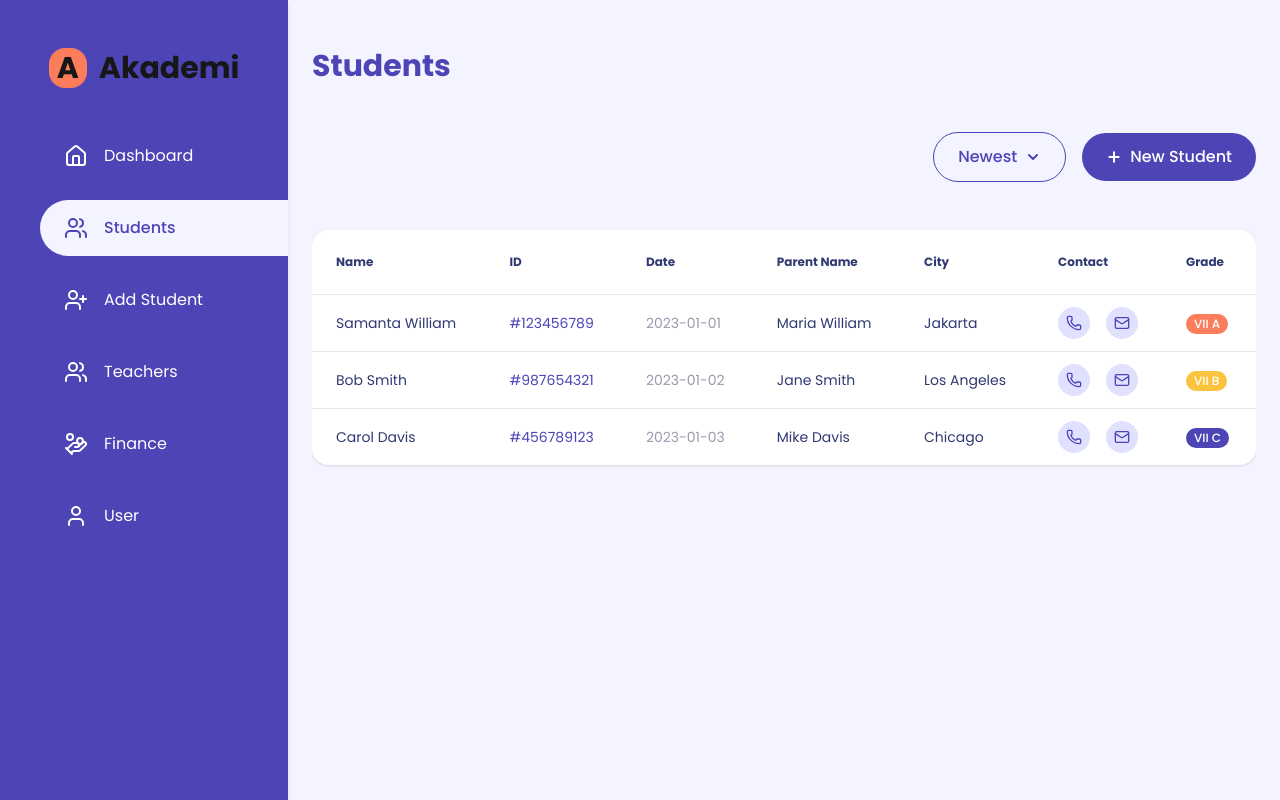
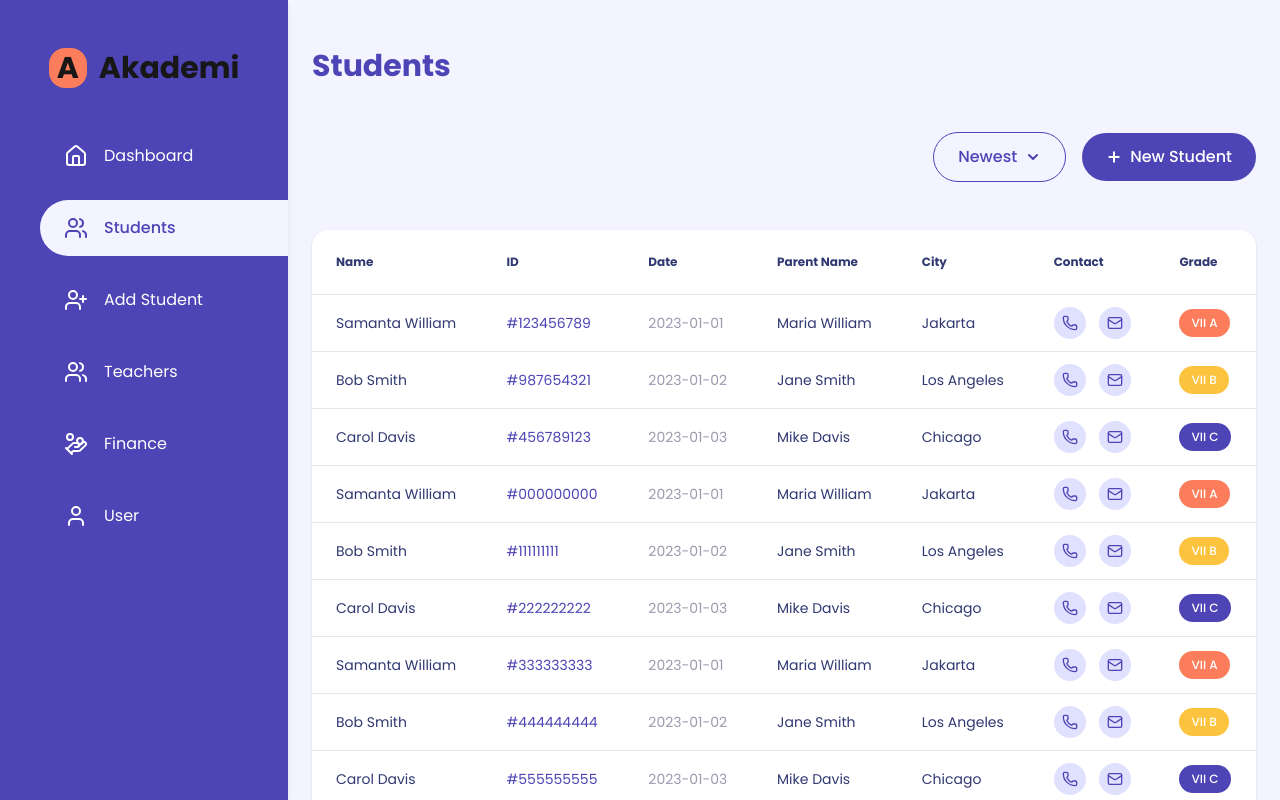
Before and after one commit to 3-du4rd4/desafio-frontend, a Next.js app: page /students in a window 1280 px wide. Built offline with nearby package versions, Linux system fonts and the light colour scheme.

Commit message:
feat: adicionar componente Pagination e integrar em StudentsTable

```diff
--- a/src/app/students/page.tsx
+++ b/src/app/students/page.tsx
@@ -6,6 +6,7 @@ import Button from '@/components/layout/Button';
 
 import { ChevronDown, ChevronUp, Plus } from 'lucide-react';
 import StudentsTable from '@/components/students/StudentsTable';
+import Pagination from '@/components/layout/Pagination';
 
 export default function StudentsPage() {
     const [isNewest, setIsNewest] = useState(true);
@@ -32,7 +33,7 @@ export default function StudentsPage() {
                 />
             </div>
 
-            <section className='overflow-x-auto py-6'>
+            <section className='py-6'>
                 <StudentsTable />
             </section>
         </div>
--- a/src/components/layout/Badge.tsx
+++ b/src/components/layout/Badge.tsx
@@ -12,8 +12,8 @@ interface BadgeProps {
 }
 
 const Badge = ({ text, icon, color = '#4D44B5', textColor = 'white', isCircle, onClick }: BadgeProps) => {
-    const baseClasses = `inline-flex items-center justify-center font-medium text-xs`;
-    const shapeClasses = isCircle ? 'rounded-full p-2 cursor-pointer select-none' : 'rounded-full px-2 py-0.5 gap-1';
+    const baseClasses = `inline-flex items-center justify-center font-medium text-xs whitespace-nowrap`;
+    const shapeClasses = isCircle ? 'rounded-full p-2 cursor-pointer select-none' : 'rounded-full px-3 py-1.5 gap-1';
     const combinedClasses = `${baseClasses} ${shapeClasses}`;
 
     return (
--- a/src/components/layout/Button.tsx
+++ b/src/components/layout/Button.tsx
@@ -3,10 +3,12 @@
 import React from 'react';
 
 interface ButtonProps {
-    title: string;
+    title?: string;
     isFilled?: boolean;
     disabled?: boolean;
     className?: string;
+    noBorder?: boolean;
+    isCircle?: boolean;
     onClick: () => void;
     icon?: React.ReactNode;
     iconPosition?: 'left' | 'right';
@@ -14,27 +16,37 @@ interface ButtonProps {
 
 const Button = ({
     icon,
-    title,
     onClick,
+    title = '',
     className = '',
     disabled = false,
     isFilled = false,
+    noBorder = false,
+    isCircle = false,
     iconPosition = 'left',
 }: ButtonProps) => {
+    let baseClasses = `flex items-center justify-center gap-2 transition-all duration-300 cursor-pointer font-medium`;
+
+    if (isCircle) {
+        baseClasses += ' rounded-full p-2';
+    } else {
+        baseClasses += ' rounded-full px-6 py-3';
+    }
+
+    if (isFilled) {
+        baseClasses += ' bg-[#4D44B5] text-white hover:bg-[#3C3A8F]';
+    } else {
+        baseClasses += ` bg-transparent text-[#4D44B5] ${noBorder ? '' : 'border border-[#4D44B5]'} hover:bg-[#4D44B5] hover:text-white`;
+    }
+
+    if (disabled) {
+        baseClasses += ' opacity-50 cursor-not-allowed';
+    }
+
+    baseClasses += ` ${className}`;
+
     return (
-        <button
-            className={`
-                flex items-center justify-center gap-2 px-6 py-3 rounded-full
-                transition-all duration-300 cursor-pointer font-medium
-                ${isFilled
-                    ? 'bg-[#4D44B5] text-white hover:bg-[#3C3A8F]'
-                    : 'bg-transparent text-[#4D44B5] border border-[#4D44B5] hover:bg-[#4D44B5] hover:text-white'}
-                ${disabled ? 'opacity-50 cursor-not-allowed' : ''}
-                ${className}
-            `}
-            onClick={onClick}
-            disabled={disabled}
-        >
+        <button className={baseClasses} onClick={onClick} disabled={disabled}>
             {icon && iconPosition === 'left' && <span>{icon}</span>}
             {title}
             {icon && iconPosition === 'right' && <span>{icon}</span>}
--- a/src/components/layout/Layout.tsx
+++ b/src/components/layout/Layout.tsx
@@ -13,7 +13,7 @@ const Layout = ({ children }: LayoutProps) => {
 
     return (
         <div className="flex min-h-screen">
-            <div className="lg:hidden fixed top-2 left-2 z-50">
+            <div className={`lg:hidden fixed z-50 w-full p-2 transition-all duration-300 ${isOpen ? '' : 'bg-[#F3F4FF]'}`}>
                 <button
                     className="p-2 rounded cursor-pointer hover:bg-[#4D44B5]/50 transition-colors duration-300"
                     onClick={() => setIsOpen(!isOpen)}
@@ -24,7 +24,7 @@ const Layout = ({ children }: LayoutProps) => {
 
             <Sidebar isOpen={isOpen} setIsOpen={setIsOpen}/>
 
-            <main className={`flex-1 bg-[#F3F4FF] w-full p-6 transition-opacity duration-300 !pt-14 lg:!pt-6 ${isOpen ? 'opacity-50' : ''}`}>
+            <main className={`flex-1 bg-[#F3F4FF] p-6 overflow-auto h-screen transition-opacity duration-300 !pt-14 lg:!pt-6 ${isOpen ? 'opacity-50' : ''}`}>
                 {children}
             </main>
         </div>
--- /dev/null
+++ b/src/components/layout/Pagination.tsx
@@ -0,0 +1,49 @@
+'use client';
+
+import React from 'react';
+import Button from './Button';
+
+import { ChevronLeft, ChevronRight } from 'lucide-react';
+
+interface PaginationProps {
+    currentPage: number;
+    totalPages: number;
+    onPageChange: (page: number) => void;
+}
+
+const Pagination = ({ currentPage, totalPages, onPageChange }: PaginationProps) => {
+    const pages = Array.from({ length: totalPages }, (_, i) => i + 1);
+
+    return (
+        <div className="flex items-center justify-center gap-2 flex-wrap">
+            <Button
+            isCircle
+            noBorder
+            isFilled={false}
+            icon={<ChevronLeft size={14} strokeWidth={3} />}
+            onClick={() => onPageChange(Math.max(1, currentPage - 1))}
+            />
+
+            {pages.map((page) => (
+            <Button
+                isCircle
+                key={page}
+                title={page.toString()}
+                className='text-sm w-7.5 h-7.5'
+                isFilled={page === currentPage}
+                onClick={() => onPageChange(page)}
+            />
+            ))}
+
+            <Button
+            isCircle
+            noBorder
+            isFilled={false}
+            icon={<ChevronRight size={14} strokeWidth={3} />}
+            onClick={() => onPageChange(Math.min(totalPages, currentPage + 1))}
+            />
+        </div>
+    );
+};
+
+export default Pagination;
--- a/src/components/students/StudentsTable.tsx
+++ b/src/components/students/StudentsTable.tsx
@@ -1,8 +1,9 @@
 'use client';
 
-import React from 'react';
+import React, { useState } from 'react';
 import { Phone, Mail } from 'lucide-react';
 import Badge from '@/components/layout/Badge';
+import Pagination from '../layout/Pagination';
 
 interface Student {
     id: string;
@@ -24,16 +25,30 @@ const gradeColors: Record<string, string> = {
 };
 
 const StudentsTable = ({ students }: StudentsTableProps) => {
+    const totalPages = 5;
+    const [currentPage, setCurrentPage] = useState(1);
+
     const defaultStudents: Student[] = [
         { id: '#123456789', name: 'Samanta William', date: '2023-01-01', parentName: 'Maria William', city: 'Jakarta', grade: 'VII A' },
         { id: '#987654321', name: 'Bob Smith', date: '2023-01-02', parentName: 'Jane Smith', city: 'Los Angeles', grade: 'VII B' },
         { id: '#456789123', name: 'Carol Davis', date: '2023-01-03', parentName: 'Mike Davis', city: 'Chicago', grade: 'VII C' },
+        { id: '#000000000', name: 'Samanta William', date: '2023-01-01', parentName: 'Maria William', city: 'Jakarta', grade: 'VII A' },
+        { id: '#111111111', name: 'Bob Smith', date: '2023-01-02', parentName: 'Jane Smith', city: 'Los Angeles', grade: 'VII B' },
+        { id: '#222222222', name: 'Carol Davis', date: '2023-01-03', parentName: 'Mike Davis', city: 'Chicago', grade: 'VII C' },
+        { id: '#333333333', name: 'Samanta William', date: '2023-01-01', parentName: 'Maria William', city: 'Jakarta', grade: 'VII A' },
+        { id: '#444444444', name: 'Bob Smith', date: '2023-01-02', parentName: 'Jane Smith', city: 'Los Angeles', grade: 'VII B' },
+        { id: '#555555555', name: 'Carol Davis', date: '2023-01-03', parentName: 'Mike Davis', city: 'Chicago', grade: 'VII C' },
+        { id: '#666666666', name: 'Samanta William', date: '2023-01-01', parentName: 'Maria William', city: 'Jakarta', grade: 'VII A' },
+        { id: '#777777777', name: 'Bob Smith', date: '2023-01-02', parentName: 'Jane Smith', city: 'Los Angeles', grade: 'VII B' },
+        { id: '#888888888', name: 'Carol Davis', date: '2023-01-03', parentName: 'Mike Davis', city: 'Chicago', grade: 'VII C' },
     ];
 
     const data = students ?? defaultStudents;
 
     return (
-        <table className="min-w-full bg-white rounded-2xl shadow overflow-hidden">
+        <div className='flex flex-col gap-8 bg-white rounded-2xl shadow pb-4'>
+            <div className='overflow-x-auto'>
+                <table className="min-w-full overflow-hidden">
                     <thead className="text-[#303972] border-b border-gray-200">
                         <tr>
                         <th className="p-6 text-left text-xs">Name</th>
@@ -68,6 +83,13 @@ const StudentsTable = ({ students }: StudentsTableProps) => {
                         ))}
                     </tbody>
                 </table>
+            </div>
+
+            <div className='flex justify-end px-2'>
+
+                <Pagination currentPage={currentPage} totalPages={totalPages} onPageChange={(page) => setCurrentPage(page)} />
+            </div>
+        </div>
     );
 };
 
```
Lines whose indentation alone changed are shown as unchanged.
